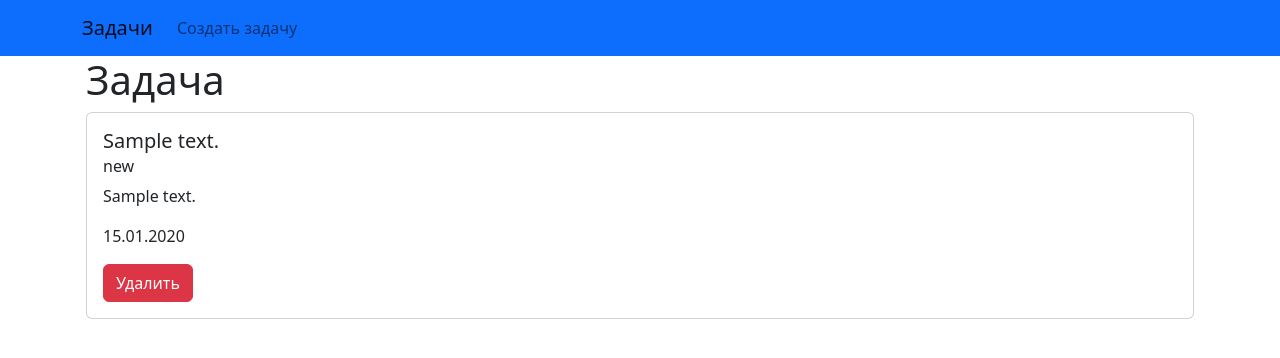
After one commit to Sagynbek123456789/homework_52_-_-homework_52_-_-_-, a Django app: page /task/1/ in a window 1280 px wide. The commit adds this page. Shown: the top 358 px of the page. Run offline with Django 4.2, Linux system fonts and the light colour scheme; tables that the repository leaves empty hold one stand-in row (values such as "Sample post").

Commit message:
закомитил дополниельные файлы

```diff
--- a/sours/webapp/models.py
+++ b/sours/webapp/models.py
@@ -6,9 +6,10 @@ status_choices = [('new', 'Новая'), ('in_progress', 'В процессе'),
 # Create your models here.
 class Task(models.Model):
     description = models.CharField(max_length=60, null=False, blank=False, verbose_name='Описание')
+    more_description = models.TextField(max_length=500, null=False, blank=False, verbose_name='ДОП Описание')
     status = models.CharField(max_length=20, choices=status_choices, default=status_choices[0][0],
                               verbose_name='Статус')
-    date_of_completion = models.DateField(null=True, blank=True , verbose_name='Дата выполнения')
+    date_of_completion = models.DateField(null=True, blank=True, verbose_name='Дата выполнения')
     created_at = models.DateTimeField(auto_now_add=True, verbose_name='Дата создания')
     updated_at = models.DateTimeField(auto_now=True, verbose_name='Дата изменения')
 
--- /dev/null
+++ b/sours/webapp/templates/base.html
@@ -0,0 +1,31 @@
+<!doctype html>
+<html lang="en">
+<head>
+    <meta charset="utf-8">
+    <meta name="viewport" content="width=device-width, initial-scale=1">
+    <title>{% block title %} Задачи {% endblock %}</title>
+    <link href="https://cdn.jsdelivr.net/npm/bootstrap@5.2.3/dist/css/bootstrap.min.css" rel="stylesheet" integrity="sha384-rbsA2VBKQhggwzxH7pPCaAqO46MgnOM80zW1RWuH61DGLwZJEdK2Kadq2F9CUG65" crossorigin="anonymous">
+</head>
+<body>
+<nav class="navbar navbar-expand-lg bg-primary" data-bs-theme='dark'>
+    <div class="container">
+        <a class="navbar-brand" href="{% url 'index' %}">Задачи</a>
+        <button class="navbar-toggler" type="button" data-bs-toggle="collapse" data-bs-target="#navbarNav" aria-controls="navbarNav" aria-expanded="false" aria-label="Toggle navigation">
+            <span class="navbar-toggler-icon"></span>
+        </button>
+        <div class="collapse navbar-collapse" id="navbarNav">
+            <ul class="navbar-nav">
+                {% block menu %}
+                {% endblock %}
+            </ul>
+        </div>
+    </div>
+</nav>
+<div class="container px-3">
+
+    {% block content %}
+    {% endblock %}
+</div>
+<script src="https://cdn.jsdelivr.net/npm/bootstrap@5.2.3/dist/js/bootstrap.bundle.min.js" integrity="sha384-kenU1KFdBIe4zVF0s0G1M5b4hcpxyD9F7jL+jjXkk+Q2h455rYXK/7HAuoJl+0I4" crossorigin="anonymous"></script>
+</body>
+</html>
--- /dev/null
+++ b/sours/webapp/templates/task_view.html
@@ -0,0 +1,27 @@
+{% extends 'base.html' %}
+{% block title %}Задача{% endblock%}
+
+{% block menu %}
+    <li class="nav-item">
+        <a class="nav-link" aria-current="page" href="{% url 'task_create' %}">Создать задачу</a>
+    </li>
+{% endblock%}
+
+{% block content %}
+    <h1>Задача</h1>
+    <div class="card">
+        <div class="card-body">
+            <h5 class="card-title">{{ task.description }}</h5>
+            <h6 class="card-subtitle mb-2 text-body-secondary">{{ task.status }}</h6>
+            <p class="card-text">{{ task.more_description }}</p>
+            <p class="card-text">{{ task.date_of_completion|date:'d.m.Y'}}</p>
+            <div class="d-flex">
+                <form action="{% url 'task_delete' %}" method="POST">
+                    {% csrf_token %}
+                    <input type="hidden" name="id" value="{{ task.id }}">
+                    <button type="submit" class="btn btn-danger">Удалить</button>
+                </form>
+            </div>
+        </div>
+    </div>
+{% endblock%}
--- a/sours/webapp/urls.py
+++ b/sours/webapp/urls.py
@@ -1,8 +1,9 @@
 from django.urls import path
-from webapp.views import index_view, task_create_view, task_delete_view
+from webapp.views import index_view, task_create_view, task_delete_view, task_view
 
 urlpatterns = [
-    path('', index_view),
-    path('task/add/', task_create_view),
-    path('task/delete/', task_delete_view)
+    path('', index_view, name='index'),
+    path('task/add/', task_create_view, name='task_create'),
+    path('task/delete/', task_delete_view, name='task_delete'),
+    path('task/<int:pk>/', task_view, name='task_view')
 ]
--- a/sours/webapp/views.py
+++ b/sours/webapp/views.py
@@ -1,11 +1,18 @@
-from django.shortcuts import render
+from django.shortcuts import render, get_object_or_404, redirect
 from webapp.models import Task, status_choices
 from django.http import HttpResponseRedirect
+
 
 # Create your views here.
 def index_view(request):
     tasks = Task.objects.all()
     return render(request, 'index.html', {'tasks': tasks})
+
+
+def task_view(request, *args, pk, **kwargs):
+    task = get_object_or_404(Task, pk=pk)
+    return render(request, 'task_view.html', {'task': task})
+
 
 def task_create_view(request):
     if request.method == 'GET':
@@ -16,11 +23,12 @@ def task_create_view(request):
             status=request.POST.get('status'),
             date_of_completion=request.POST.get('date_of_completion')
         )
-        return HttpResponseRedirect('/')
+        return redirect('index')
+
 
 def task_delete_view(request):
     if request.method == 'POST':
         task_id = request.POST.get('id')
         task = Task.objects.get(id=task_id)
         task.delete()
-        return HttpResponseRedirect('/')
+        return redirect('index')
```
Also changed, not shown: sours/webapp/templates/index.html (+12 -16 lines), sours/webapp/templates/task_create.html (+5 -19 lines), identifier.sqlite (added), sours/webapp/migrations/0004_remove_task_more_description.py (added), sours/webapp/migrations/0005_task_more_description.py (added).
